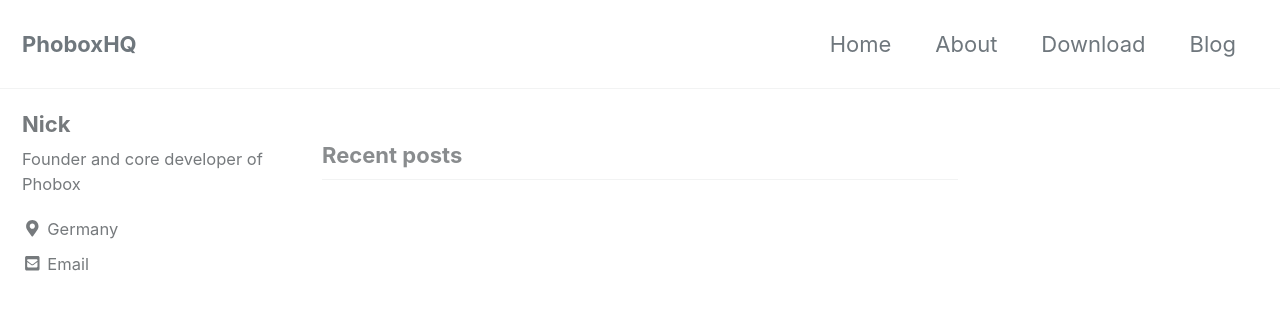
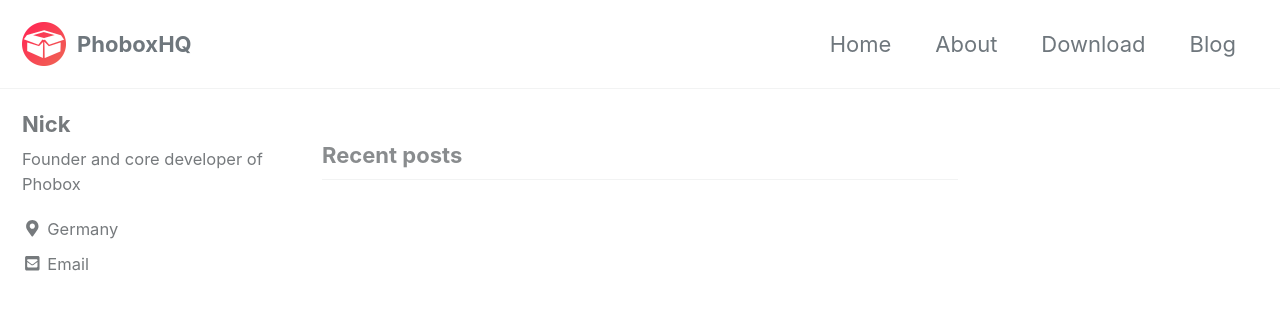
Before and after one commit to phoboxhq/home2, a Jekyll site: the page built from index.html, in a window 1280 px wide and 900 px high. Shown: the top 310 px of the window. Built offline with Jekyll 4.4.1, drawn with Linux system fonts in a browser that asks for light colours; cached includes are drawn as plain includes; nearby versions of some CDN libraries; the list of posts is cut into pages by our own code.

Commit message:
Adds a logo

```diff
--- a/_config.yml
+++ b/_config.yml
@@ -24,7 +24,7 @@
 baseurl                  : # the subpath of your site, e.g. "/blog"
 repository               : # GitHub username/repo-name e.g. "mmistakes/minimal-mistakes"
 teaser                   : # path of fallback teaser image, e.g. "/assets/images/500x300.png"
-logo                     : # path of logo image to display in the masthead, e.g. "/assets/images/88x88.png"
+logo                     : "/assets/images/88x88.png"
 masthead_title           : # overrides the website title displayed in the masthead, use " " for no title
 # breadcrumbs            : false # true, false (default)
 words_per_minute         : 200
```
Also changed, not shown: assets/images/88x88.png (added).
